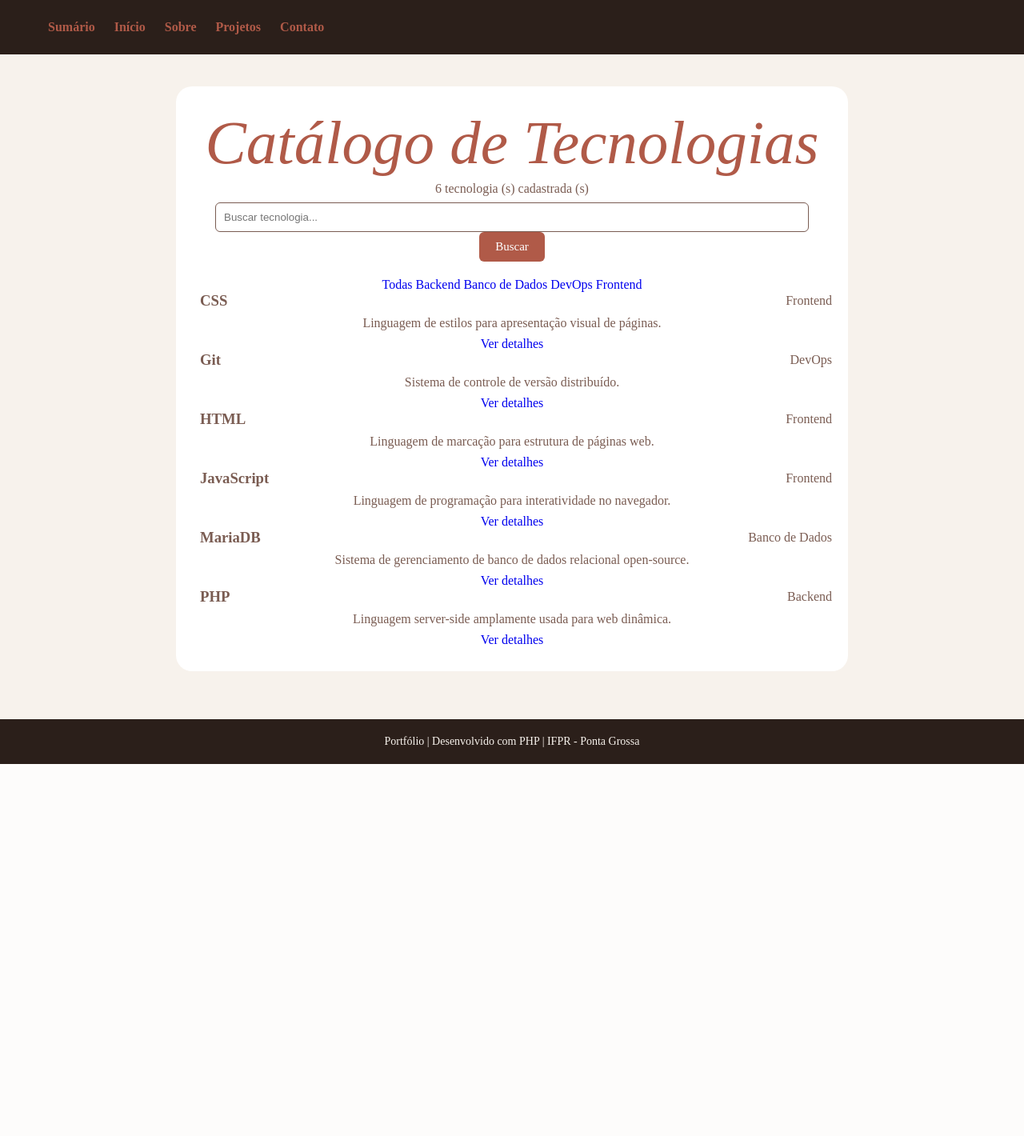
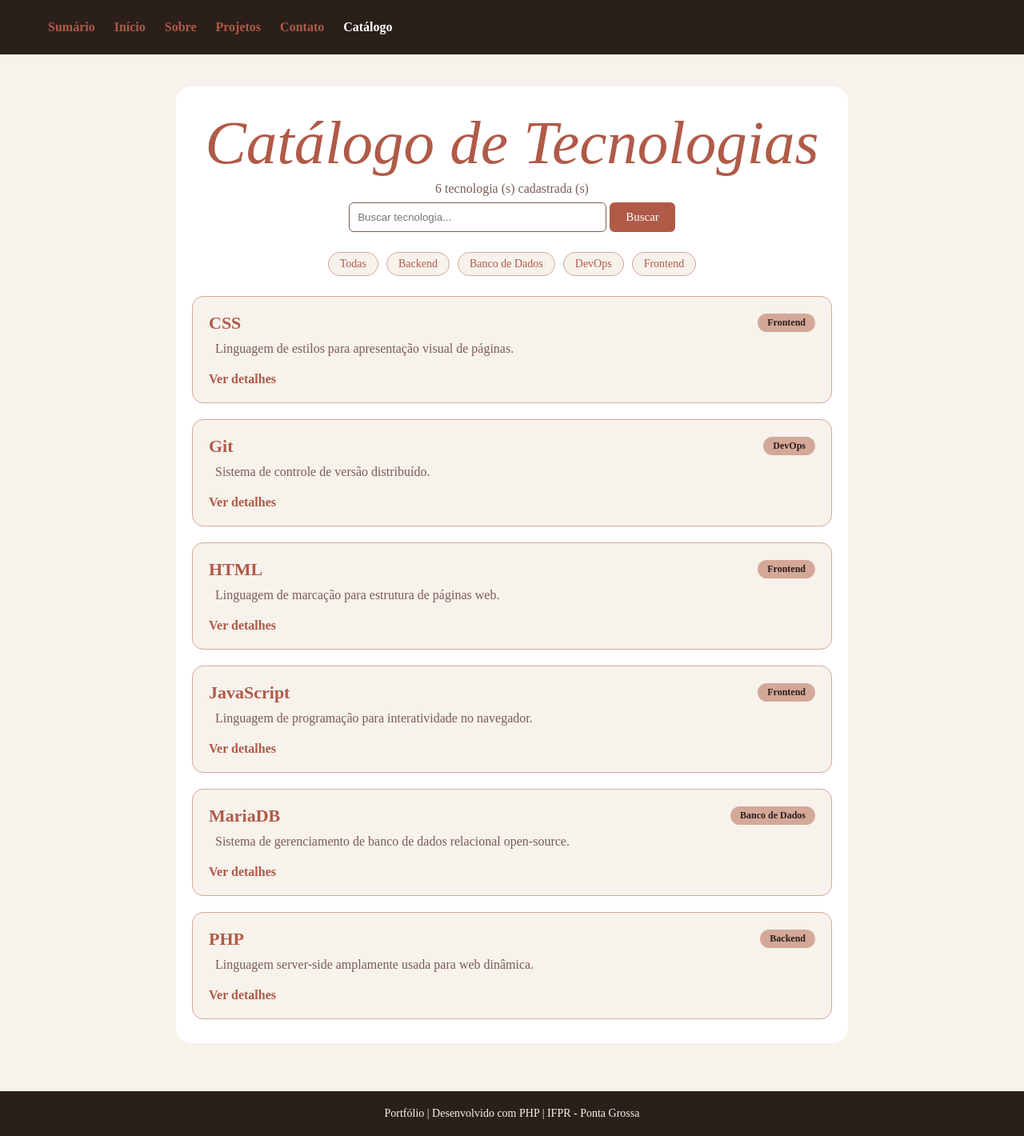
Before and after one commit to yasmirandaa/2026-DWII, a PHP site: page /03_pdo/index.php in a window 1280 px wide. Shown: the whole page at 80% size. Before the commit the page ends 955 px from the top, so only its background shows below. Run offline with PHP 8.4, Linux system fonts and the light colour scheme; data comes from the database, SQL or seed files in the repository.

Commit message:
feat: desafio aula05 - catalogo com PDO e MariaDB

```diff
--- a/includes/estilo.css
+++ b/includes/estilo.css
@@ -19,6 +19,7 @@ body {
         background-color: var(--cream);
         font-family: 'Cormorant Garamond', serif;
 }
+
 h1{
         text-align: center;
         font-size: 77px;
@@ -28,20 +29,24 @@ h1{
         font-style: italic;
         color: var(--accent);
 }
+
 h2{
         font-size: 30px;
         margin-bottom: 10px;
         color: var(--accent);
 }
+
 h3{
         margin-left: 10px;
 }
+
 h3 a {
         color: var(--accent);
         text-decoration: none;
         margin-right: 20px;
         font-weight: bold;
 }
+
 h3 a:hover {
         text-decoration: underline;
 }
@@ -50,14 +55,17 @@ nav {
         background: var(--deep);
         padding: 25px 60px;
 }
+
 nav a {
         color: var(--accent);
         margin-right: 20px;
         font-weight: bold;
 }
+
 nav a:hover {
         text-decoration: underline;
 }
+
 nav a.ativo {
         color: var(--white);
 }
@@ -71,26 +79,31 @@ nav a.ativo {
         margin: 40px auto;
         padding: 30px 20px;
 }
+
 .container p{
         margin:8px;
 }
+
 .inicio {
         text-align: center;
         padding: 40px 20px;
         max-width: 800px;
         margin: 40px auto;
 }
+
 .sobre {
         max-width: 800px;
         margin: 40px auto;
         padding: 40px 20px;
         padding-bottom: 60px;
 }
+
 .projetos {
         max-width: 800px;
         margin: 40px auto;
         padding: 70px 20px;
 }
+
 .secao{
         margin: 20px auto;
 }
@@ -99,25 +112,30 @@ nav a.ativo {
         font-size: 15px;
         color: var(--mid);
 }
+
 .sobre p {
         text-align: center;
         font-size: 17px;
         color: var(--mid);
 }
+
 .projetos p {
         color: var(--mid);
 }
+
 .conceitos {
         font-size: 13px;
         color: var(--mid);
         margin-top: 8px;
 }
+
 .gerado{
         text-align: right;
         font-size: 13px;
         color: var(--mid);
         margin-top: 8px;
 }
+
 .msg {
         margin:20px;
 }
@@ -129,29 +147,34 @@ nav a.ativo {
         align-items: flex-start;
         gap: 15px;
 }
+
 label{
         font-size: 15px;
         color: var(--mid);
         font-weight: bold;
 }
+
 input{
         padding: 10px;
         border-radius: 6px;
         border: 1px solid var(--mid);
         width: 90%;
 }
+
 select{
         padding: 10px;
         border-radius: 6px;
         border: 1px solid var(--mid);
         width: 90%;
 }
+
 textarea{
         padding: 10px;
         border-radius: 6px;
         border: 1px solid var(--mid);
         width: 90%;
 }
+
 button{
         background-color: var(--accent);
         color: var(--white);
@@ -162,9 +185,11 @@ button{
         cursor: pointer;
         font-family: 'Cormorant Garamond', serif;
 }
+
 button:hover{
         background-color: var(--rose);
 }
+
 .erro{
         background-color: var(--white);
         border-radius: 20px;
@@ -178,6 +203,7 @@ button:hover{
         margin: 40px auto;
         text-align: center;
 }
+
 .btn a {
         font-weight: bold;
         background-color:var(--accent);
@@ -185,6 +211,7 @@ button:hover{
         border-radius: 20px;
         color: var(--white);
 }
+
 .btn a:hover {
         background-color: var(--rose);
         cursor: pointer;
@@ -196,10 +223,12 @@ button:hover{
         word-break: break-word;
         max-width: 100%;
 }
+
 .titulo{
         padding-top: 0px;
         padding-bottom: 20px;
 }
+
 .sla{
         background:var(--black);
         color: var(--verde);
@@ -219,3 +248,98 @@ footer {
         margin-top: 60px;
         font-size: 14px;
 }
+
+
+/* ----------------------- */
+/* ESTILO PARA O CATALOGO  */
+/* ----------------------- */
+/* BOTÃO VOLTAR */
+
+.voltar{
+    display: inline-block;
+    margin-top: 20px;
+    color: var(--accent);
+    font-weight: bold;
+    font-size: 15px;
+    padding: 6px 12px;
+    border-radius: 8px;
+    transition: all 0.15s ease;
+}
+
+.voltar:hover{
+    background: var(--accent);
+    color: var(--white);
+}
+.card{
+        background-color: var(--cream);
+        border-radius: 14px;
+        padding: 20px;
+        margin-top: 20px;
+        text-align: left;
+        border: 1px solid var(--light-mid);
+        transition: transform 0.15s ease, box-shadow 0.15s ease;
+}
+
+.card:hover{
+        transform: translateY(-3px);
+        box-shadow: var(--black);
+}
+
+.card h3{
+        margin: 0;
+        font-size: 22px;
+        color: var(--accent);
+}
+
+.card span{
+        background: var(--light-mid);
+        color: var(--deep);
+        padding: 4px 12px;
+        border-radius: 20px;
+        font-size: 12px;
+        font-weight: bold;
+}
+
+.card p{
+        margin-top: 10px;
+}
+
+.card a{
+        display: inline-block;
+        margin-top: 12px;
+        color: var(--accent);
+        font-weight: bold;
+}
+
+.card a:hover{
+        text-decoration: underline;
+}
+
+/* FILTRO DE CATEGORIAS */
+
+.filtros-categorias{
+    display: flex;
+    flex-wrap: wrap;
+    justify-content: center;
+    gap: 10px;
+    margin: 25px 0;
+}
+
+.filtros-categorias a{
+    background: var(--cream);
+    color: var(--accent);
+    padding: 6px 14px;
+    border-radius: 20px;
+    font-size: 14px;
+    border: 1px solid var(--light-mid);
+    transition: all 0.15s ease;
+}
+
+.filtros-categorias a:hover{
+    background: var(--accent);
+    color: var(--white);
+}
+
+form input{
+        max-width: 300px;
+}
--- a/includes/nav.php
+++ b/includes/nav.php
@@ -28,4 +28,8 @@
     <?php echo menu_class("contato", $pagina_atual); ?>>
     Contato
   </a>
+  <a href="<?php echo $caminho_raiz; ?>03_pdo/index.php"
+    <?php echo menu_class("catalogo", $pagina_atual); ?>>
+    Catálogo
+  </a>
 </nav>
```
